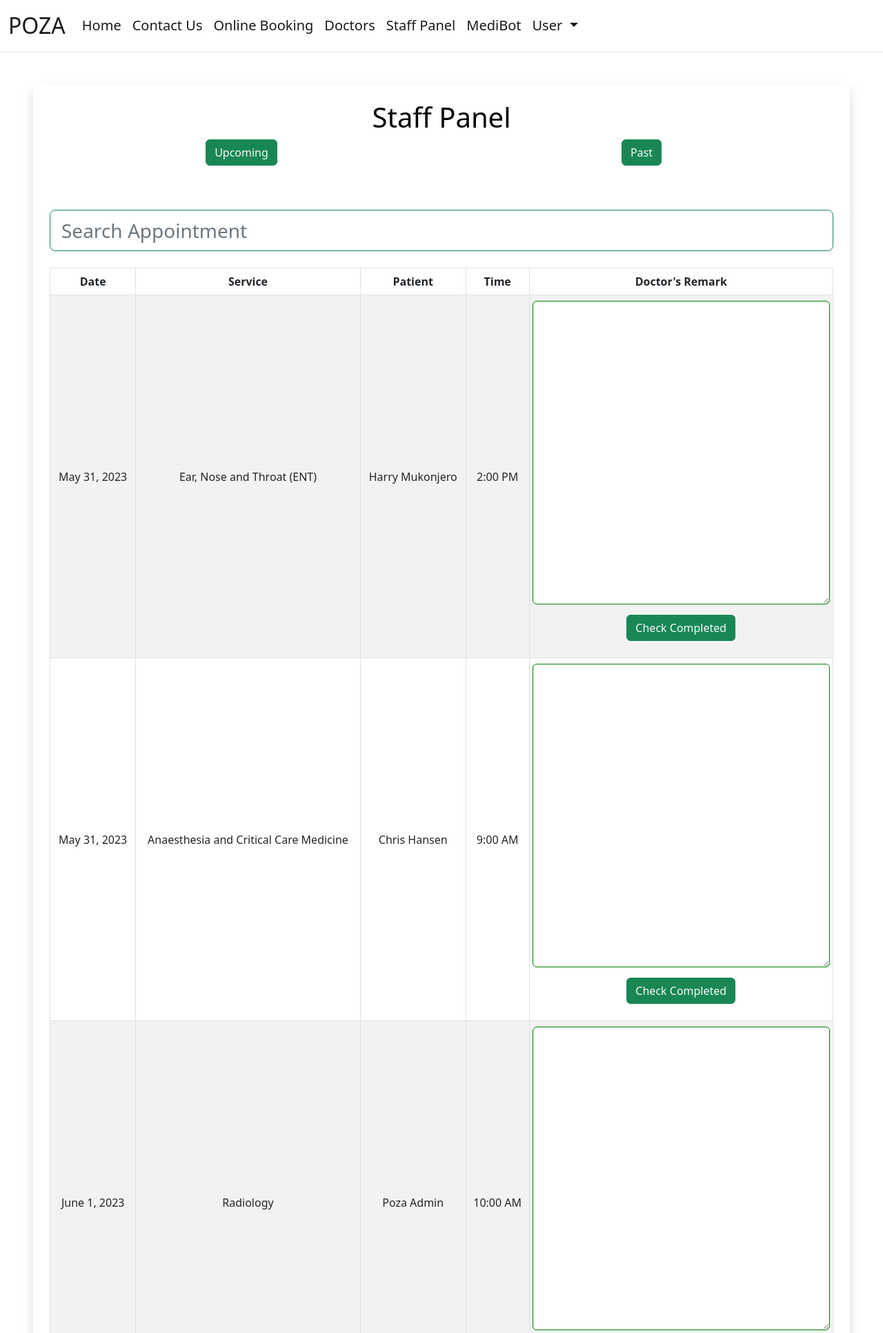
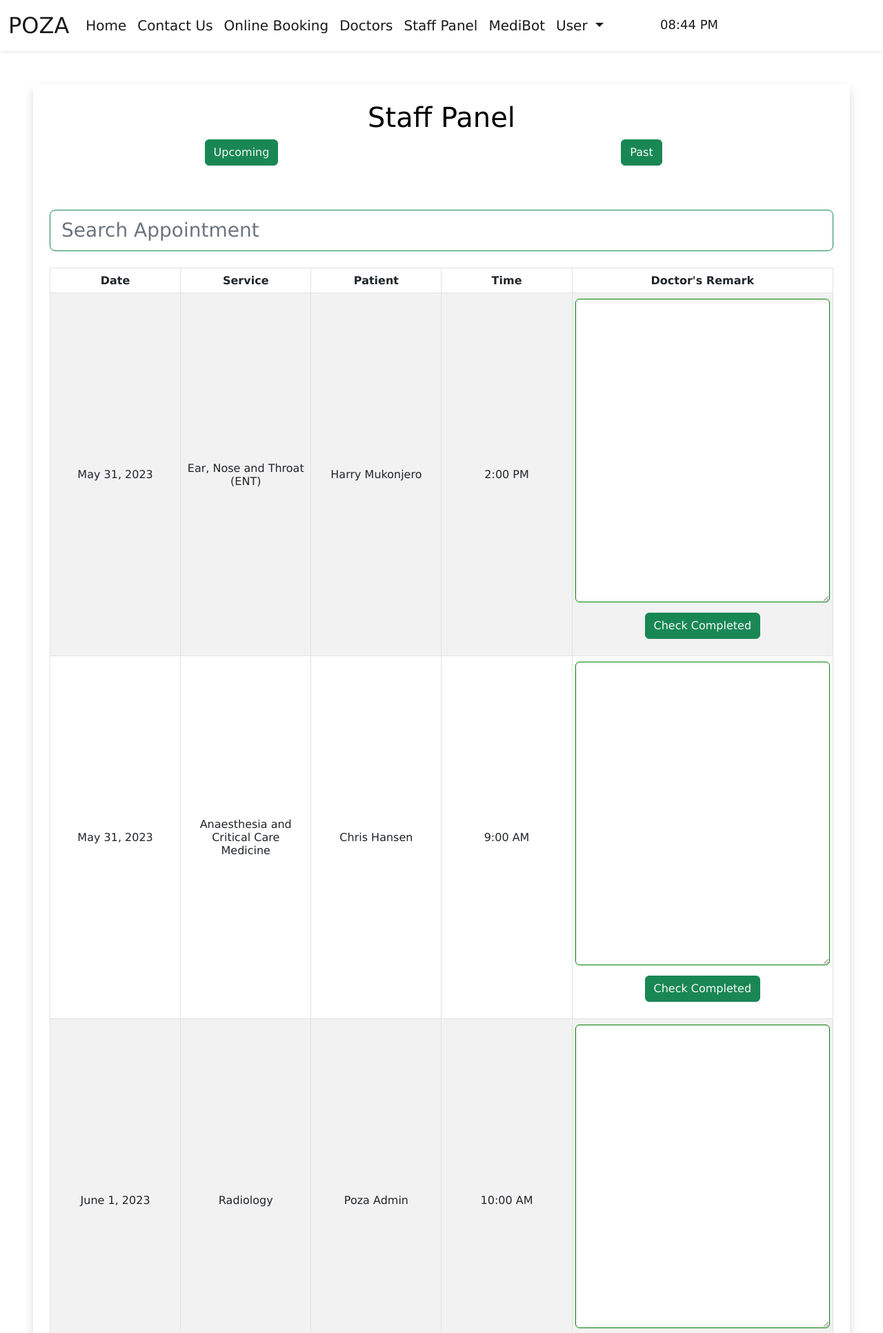
Before and after one commit to kurosakiaduma/poza, a Django app: page /staff-panel/ in a window 1280 px wide. Shown: the top 1932 px of the page at 69% size. Run offline with Django 4.2, Linux system fonts and the light colour scheme; a user stored in the database is signed in; data comes from the database, SQL or seed files in the repository; both versions use the stored data as it was after the commit; some libraries are stand-ins or nearby versions; some web fonts are replaced.

Commit message:
final styling||added clock on navbar for ease of access

```diff
--- a/booking/templates/css/layout.css
+++ b/booking/templates/css/layout.css
@@ -1,3 +1,13 @@
+* {
+    font-family: Verdana, sans-serif;
+
+}
+
+#clock {
+    margin-left: 50px;
+    font-size: large;
+}
+
 footer, footer * {
     transform: scale(1.0);
     padding-top: 0;
--- a/booking/templates/layout.html
+++ b/booking/templates/layout.html
@@ -13,7 +13,7 @@
         <meta name="theme-color" content="#ffffff">
 
         <!--Favicon -->
-        <link rel="shortcut icon" type="image/png" href="{% static 'favicon.ico' %}"/>
+        <link rel="icon" type="image/png" href="{% static 'favicon.ico' %}"/>
         <!-- Apple Touch Icon for iOS devices -->
         <link rel="apple-touch-icon" sizes="180x180" href="{% static 'apple-touch-icon.png' %}">
         <!-- Favicon for modern browsers -->
@@ -24,13 +24,11 @@
         <!-- Safari Pinned Tab Icon -->
         <link rel="mask-icon" href="{% static 'safari-pinned-tab.svg' %}" color="#5bbad5">
         <!-- Favicon for older browsers -->
-        <link type="favicon" rel="shortcut icon" href="{% static 'favicon.ico' %}">
+        <link type="favicon" rel="icon" href="{% static 'favicon.ico' %}">
+
         <!-- CSS only -->
         <link href="https://cdn.jsdelivr.net/npm/bootstrap@5.2.1/dist/css/bootstrap.min.css" rel="stylesheet" integrity="sha384-iYQeCzEYFbKjA/T2uDLTpkwGzCiq6soy8tYaI1GyVh/UjpbCx/TYkiZhlZB6+fzT" crossorigin="anonymous">
         <link rel="stylesheet" href="https://cdnjs.cloudflare.com/ajax/libs/font-awesome/6.4.0/css/all.min.css" integrity="sha512-iecdLmaskl7CVkqkXNQ/ZH/XLlvWZOJyj7Yy7tcenmpD1ypASozpmT/E0iPtmFIB46ZmdtAc9eNBvH0H/ZpiBw==" crossorigin="anonymous" referrerpolicy="no-referrer" />
-
-        <!-- layout.css -->
-        <link type="text/css" rel="stylesheet" href="{% static 'layout.css' %}">
 
         <!-- Animate.css library -->
         <link rel="stylesheet" href="https://cdnjs.cloudflare.com/ajax/libs/animate.css/4.1.1/animate.min.css"/>
@@ -50,6 +48,10 @@
         <script src="https://code.jquery.com/jquery-3.6.4.min.js" integrity="sha256-oP6HI9z1XaZNBrJURtCoUT5SUnxFr8s3BzRl+cbzUq8=" crossorigin="anonymous"></script>
         <!-- AJAX Descriptor for the CHATGPT endpoint -->
         <script type="text/javascript" src="{% static 'ajax.js'%}" defer></script>
+
+        <!-- layout.css -->
+        <link type="text/css" rel="stylesheet" href="{% static 'layout.css' %}">
+
         <!--My JS-->
         <script src="{% static 'script.js' %}" type="text/javascript" defer></script>
 
@@ -119,6 +121,9 @@
                                     </li>
                                 </ul>
                             </li>
+                            <li class="nav-item ml-auto">
+                                <span class="nav-link active cHover" id="clock"></span>
+                            </li>
                             {% else %}
                             <li class="nav-item dropdown">
                                 <a class="nav-link dropdown-toggle" href="#" id="navbarDropdown" role="button" data-bs-toggle="dropdown" aria-expanded="false">
@@ -128,7 +133,8 @@
                                 <li><a class="dropdown-item" href="{% url 'login' %}">Log in</a></li>
                                 <li><a class="dropdown-item" href="{% url 'register' %}">Sign up</a></li>
                                 </ul>
-                            </li>   {% endif %}
+                            </li>
+                            {% endif %}
                         </ul>
                     </div>
                 </div>
@@ -218,5 +224,14 @@
                 </section>
             </div>
         </footer>
+    <script>
+        function updateTime() {
+            const now = new Date();
+            const time = now.toLocaleTimeString('en-US', { hour: '2-digit', minute: '2-digit' });
+            document.getElementById('clock').textContent = time;
+        }
+
+        setInterval(updateTime, 1000);
+    </script>
     </body>
 </html>
--- a/booking/templates/staffPanel.html
+++ b/booking/templates/staffPanel.html
@@ -32,11 +32,11 @@
   <table class="table align-middle table-bordered table-striped table-hover mx-auto">
     <thead>
       <tr>
-              <th class="text-center" scope="col">Date</th>
-              <th class="text-center" scope="col">Service</th>
-              <th class="text-center" scope="col">Patient</th>
-              <th class="text-center" scope="col">Time</th>
-              <th class="text-center" scope="col">Doctor's Remark</th>
+        <th class="text-center col-sm-2" scope="col">Date</th>
+        <th class="text-center col-sm-2" scope="col">Service</th>
+        <th class="text-center col-sm-2" scope="col">Patient</th>
+        <th class="text-center col-sm-2" scope="col">Time</th>
+        <th class="text-center col-sm-4" scope="col">Doctor's Remark</th>
       </tr>
     </thead>
     <tbody id="myTable">
@@ -64,7 +64,6 @@
               {% else %}
               <textarea readonly="True" type="text" name="note" id="note" style="height: 150px; border-color:red;" class="rounded" placeholder="Enter any comments, notes or remarks for the patient here...">{{item.note}}</textarea>
               {% endif %}
-
               <div class="col">
                 {%if not item.completed %}
                 <button type="submit" class="btn btn-success  text-light" id="complete" style="margin-top: 15;" name="button_id" value="complete">Check Completed</button>
@@ -81,11 +80,8 @@
     </tbody>
   </table>
 </div>
-
 </div>
-
 {% else %}
-
 <div class="shadow p-4 mb-5 bg-body bg-body rounded text-black  m-5 alert alert-danger" role="alert">
   <p>This page is only accessible to staff!</p>
   <a href="{% url 'login' %}" class="btn btn-primary text-white">Sign in</a>
--- a/chat/static/script.js
+++ b/chat/static/script.js
@@ -1,7 +1,5 @@
 document.addEventListener('DOMContentLoaded', function(){
-
     document.querySelector('#submitBtn').addEventListener('click', () => chat_ajax());
-
 });
 
 function chat_ajax(){
```
Also changed, not shown: booking/templates/userPanel.html (+5 -4 lines), db.sqlite3. Lines whose indentation alone changed are shown as unchanged.
